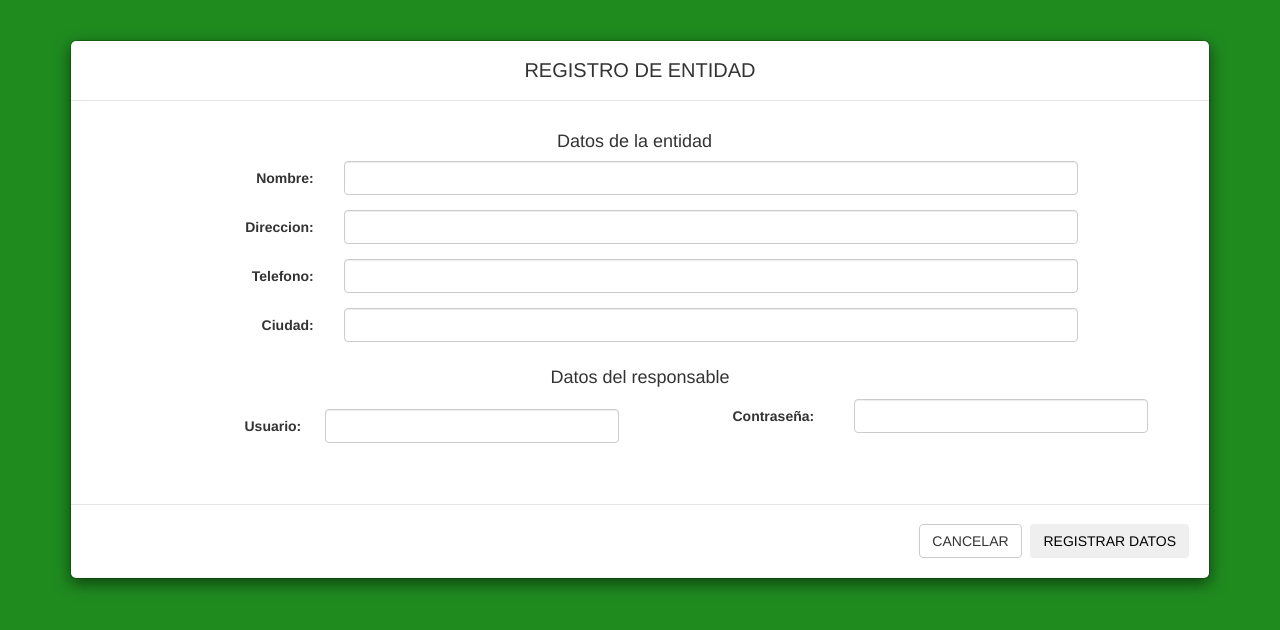
After one commit to cinthiaadlt/Conta_2018, a PHP site: page /php/entidad.php in a window 1280 px wide. The commit adds this page. Shown: the top 630 px of the page. Run offline with PHP 8.4, Linux system fonts and the light colour scheme; some libraries are stand-ins or nearby versions.

Commit message:
registro_entidad
registro de la entidad cuando la bd esta vacio

```diff
--- /dev/null
+++ b/php/entidad.php
@@ -0,0 +1,172 @@
+<?php
+session_start();
+require 'conexion.php';
+?>
+
+<!DOCTYPE html>
+<html lang="es">
+<head>
+  <meta charset="UTF-8"/>
+  <meta name="viewport" content="width=device-width, initial-scale=1.0"/>
+  <link rel="stylesheet" type="text/css" href="../css/bootstrap.css"/>
+  <link rel="stylesheet" type="text/css" href="../css/estilos.css"/>
+  <link rel="shortcut icon" type="image/x-icon" href="../favicon.ico" />
+  <script>
+    !window.jQuery && document.write("<script src='../js/jquery.min.js'><\/script>");
+  </script>
+  <title>Registro entidad</title>
+  <script type="text/javascript" language="javascript" src="../js/funciones.js"></script>
+  <script src="../js/jquery.maskedinput.js" type="text/javascript"></script>
+</head>
+
+  <body style="background-color: #1F8B1F">
+
+      <!-- **********************************************************************************************************************************************************
+      MAIN CONTENT
+      *********************************************************************************************************************************************************** -->
+
+    <div id="login-page">
+      <div class="container">
+
+          <form class="form-horizontal style-form" action="" method="post" >
+            <div >
+                    <br><br>
+                    <div >
+                        <div class="modal-content" >
+                            <div class="modal-header">
+                               <center> <h4 style="font-size: 20px;" class="modal-title"> REGISTRO DE ENTIDAD </h4></center>
+                            </div>
+                            <div class="modal-body">
+                                <table width="90%" >
+                                <tr>
+                                    <td width="10%"></td>
+                                      <td>
+                                        <center><h4 class="mb"><i class="fa fa-angle-right"></i> Datos de la entidad</h4></center>
+                                        <div class="form-group">
+                                          <label class="col-sm-2 col-sm-2 control-label">Nombre: </label>
+                                          <div class="col-sm-10">
+                                              <input type="text" class="form-control" name="nombre_entidad" required="true">
+                                          </div>
+                                        </div>
+
+                                        <div class="form-group">
+                                          <label class="col-sm-2 col-sm-2 control-label">Direccion: </label>
+                                          <div class="col-sm-10">
+                                              <input type="text" class="form-control" name="direccion_entidad" required="true">
+                                          </div>
+                                        </div>
+                                        <div class="form-group">
+                                          <label class="col-sm-2 col-sm-2 control-label">Telefono: </label>
+                                            <div class="col-sm-10">
+                                              <input type="tel" class="form-control" name="fono1" required="true" onkeypress="return valida(event)">
+                                            </div>
+                                        </div>
+                                        <div class="form-group">
+                                          <label class="col-sm-2 col-sm-2 control-label">Ciudad: </label>
+                                          <div class="col-sm-10">
+                                              <input type="text" class="form-control" name="ciudad_entidad" required="">
+                                          </div>
+                                        </div>
+                                      </td>
+                                    </tr>
+                              </table>
+                                        <center>
+                                        <h4 class="mb"><i class="fa fa-angle-right"></i> Datos del responsable</h4>
+                                        <table >
+                                            <tr>
+                                              <td width="10%"></td>
+                                              <td width="30%">
+                                                  <div class="form-group">
+                                                  <label class="col-sm-2 col-sm-2 control-label">Usuario:&emsp; </label>
+                                                  <div class="col-sm-8">
+                                                      <input type="text" class="form-control" name="usuario">
+                                                  </div>
+                                                </div>
+                                              </td>
+                                              <td width="2%"></td>
+                                              <td width="30%">
+                                              <div class="form-group">
+                                                  <label class="col-sm-3 col-sm-3 control-label">Contraseña:&emsp; </label>
+                                                  <div class="col-sm-8">
+                                                      <input type="text" class="form-control" name="contraseña">
+                                                  </div>
+                                              </div>
+                                            <br>
+                                              </td>
+                                            </tr>
+                                          </table>
+                            </div>
+                            <div class="modal-footer">
+                                <input type="submit"  class="btn btn-default" name="cancelar" value="CANCELAR">
+                                <input type="submit"  class="btn btn-theme" name="registrar_datos" value="REGISTRAR DATOS">
+                            </div>
+                        </div>
+                    </div>
+                </div>
+                <?php
+//include('conexion.php');
+if (isset($_POST['registrar_datos'])) {
+    if ($_POST['nombre_entidad'] == '' or $_POST['usuario'] == '' or $_POST['contraseña']=='') {
+        echo 'Por favor llene todos los campos.';
+    } else {
+        $rs = $conexion->query("SELECT MAX(id) AS iden FROM entidad");
+        if ($row = $rs->fetch_row()) {
+            $iden = trim($row[0]);
+        }
+        $id = $iden + 1;
+
+        $hoy = date('Y-m-d');
+
+        $nombre = $_POST['nombre_entidad'];
+        $direccion = $_POST['direccion_entidad'];
+        $telefono = $_POST['fono1'];
+        $ciudad = $_POST['ciudad_entidad'];
+        $usuario = $_POST['usuario'];
+        $contraseña = $_POST['contraseña'];
+
+        $sqenti = "INSERT INTO entidad(id, nombre, direccion, telefono, ciudad) VALUES ('$id','$nombre' , '$direccion', '$telefono', '$ciudad');";
+        $conexion->query($sqenti);
+
+        $sqenti = "INSERT INTO usuario(usuario, password, fecha, tipo) VALUES ('$usuario','$contraseña','$hoy', 'Administrador');";
+        $conexion->query($sqenti);
+
+        $mensaje = "Usted se ha registrado correctamente.";
+        print "<script>alert('$mensaje'); window.location='../index.php';</script>";
+    }
+}
+?>
+          </form>
+
+      </div>
+    </div>
+<br><br>
+    <script>
+    function valida(e){
+        tecla = (document.all) ? e.keyCode : e.which;
+
+        //Tecla de retroceso para borrar, siempre la permite
+        if (tecla==8){
+            return true;
+        }
+
+        // Patron de entrada, en este caso solo acepta numeros
+        patron =/[0-9]/;
+        tecla_final = String.fromCharCode(tecla);
+        return patron.test(tecla_final);
+    }
+    </script>
+
+    <!-- js placed at the end of the document so the pages load faster -->
+    <script src="assets/js/jquery.js"></script>
+    <script src="assets/js/bootstrap.min.js"></script>
+
+    <!--BACKSTRETCH-->
+    <!-- You can use an image of whatever size. This script will stretch to fit in any screen size.-->
+    <script type="text/javascript" src="assets/js/jquery.backstretch.min.js"></script>
+    <script>
+        $.backstretch("assets/img/fon.jpg", {speed: 500});
+    </script>
+
+
+  </body>
+</html>
```
Also changed, not shown: index.php (+22 -0 lines).
